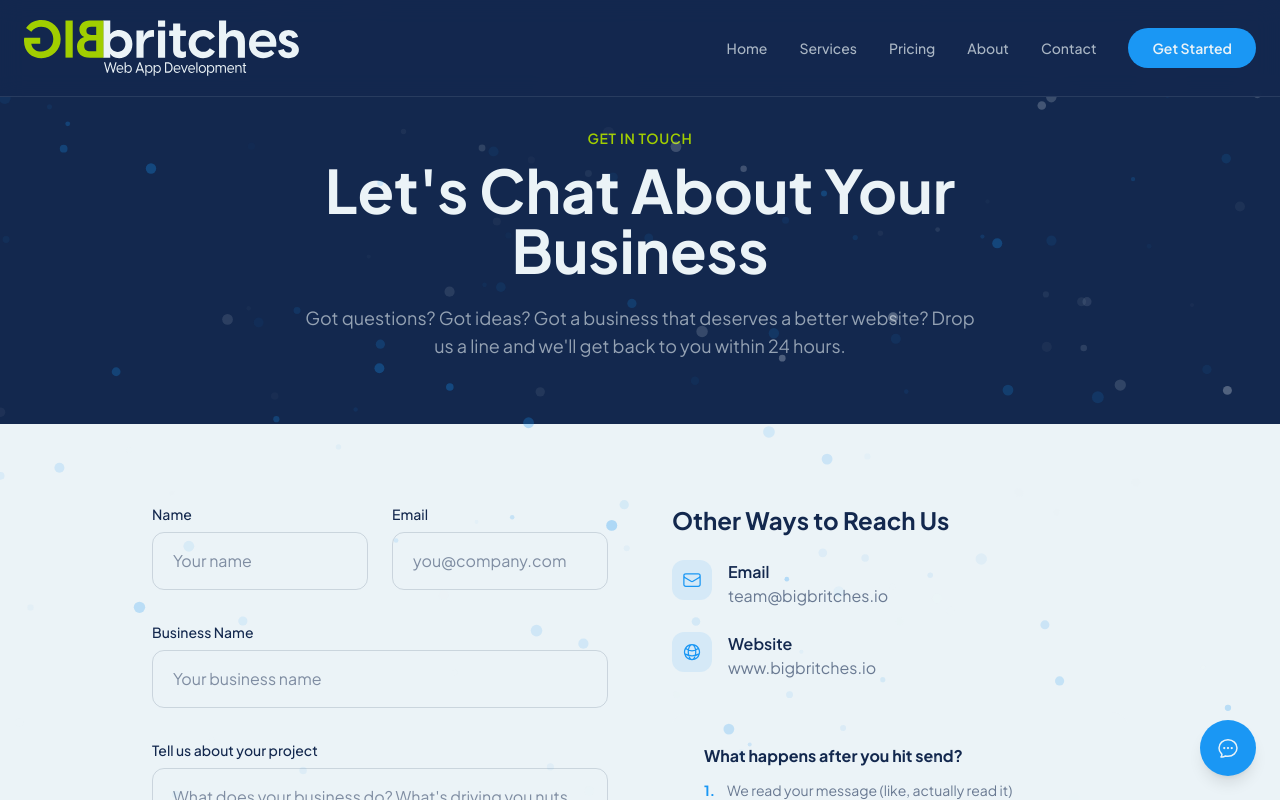
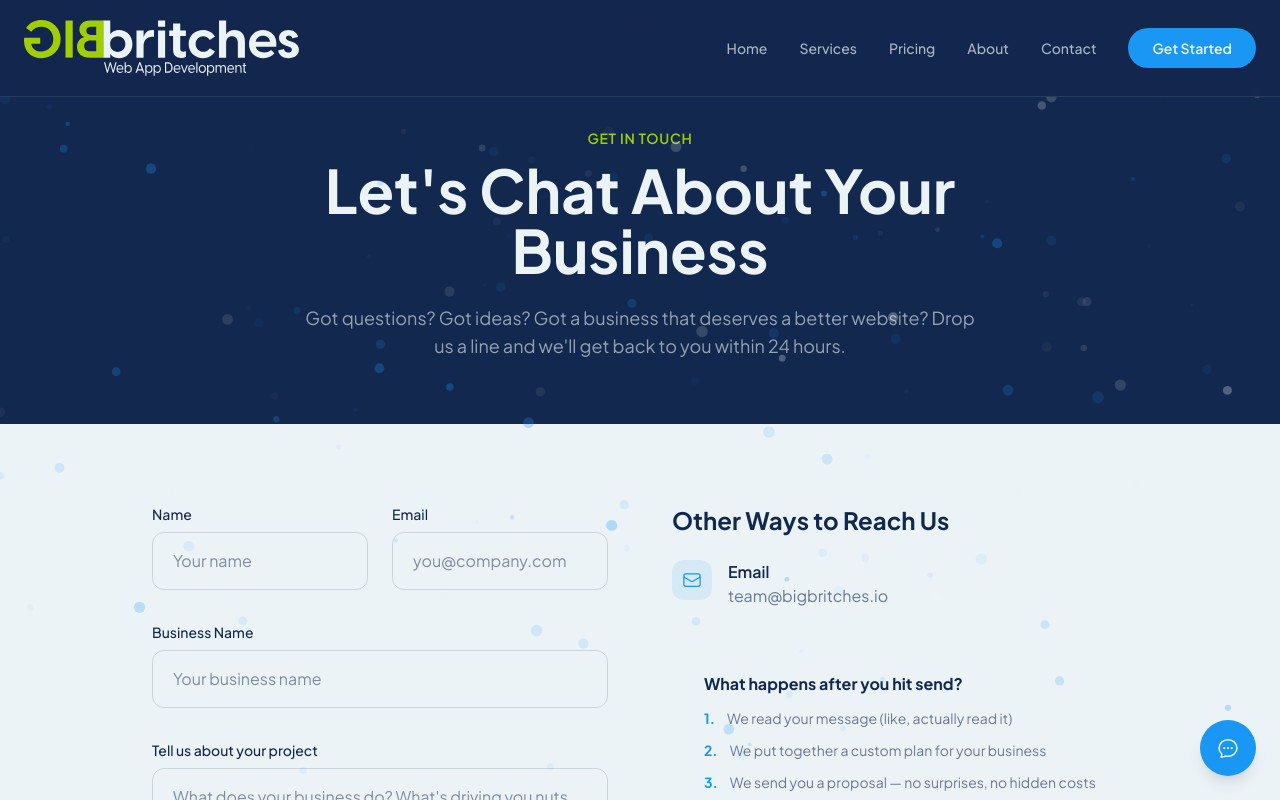
Before and after one commit to harleyneal/big-britches, a Next.js app: page /contact in a window 1280 px wide. Shown: the top 800 px of the page. Built offline with nearby package versions, Linux system fonts and the light colour scheme.

Commit message:
Remove website listing from contact page, update pricing: 10 pages, remove sitemap and quarterly review

```diff
--- a/src/app/contact/page.tsx
+++ b/src/app/contact/page.tsx
@@ -176,17 +176,7 @@ export default function Contact() {
                     <p className="text-[var(--sl-navy)]/60">team@bigbritches.io</p>
                   </div>
                 </div>
-                <div className="flex items-start gap-4">
-                  <div className="w-10 h-10 rounded-xl bg-[var(--sl-blue)]/10 flex items-center justify-center shrink-0">
-                    <svg className="w-5 h-5 text-[var(--sl-blue)]" fill="none" stroke="currentColor" strokeWidth={1.5} viewBox="0 0 24 24">
-                      <path strokeLinecap="round" strokeLinejoin="round" d="M12 21a9.004 9.004 0 0 0 8.716-6.747M12 21a9.004 9.004 0 0 1-8.716-6.747M12 21c2.485 0 4.5-4.03 4.5-9S14.485 3 12 3m0 18c-2.485 0-4.5-4.03-4.5-9S9.515 3 12 3m0 0a8.997 8.997 0 0 1 7.843 4.582M12 3a8.997 8.997 0 0 0-7.843 4.582m15.686 0A11.953 11.953 0 0 1 12 10.5c-2.998 0-5.74-1.1-7.843-2.918m15.686 0A8.959 8.959 0 0 1 21 12c0 .778-.099 1.533-.284 2.253m0 0A17.919 17.919 0 0 1 12 16.5c-3.162 0-6.133-.815-8.716-2.247m0 0A9.015 9.015 0 0 1 3 12c0-1.605.42-3.113 1.157-4.418" />
-                    </svg>
-                  </div>
-                  <div>
-                    <h4 className="font-semibold text-[var(--sl-navy)]">Website</h4>
-                    <p className="text-[var(--sl-navy)]/60">www.bigbritches.io</p>
-                  </div>
-                </div>
+
               </div>
             </div>
 
--- a/src/app/pricing/page.tsx
+++ b/src/app/pricing/page.tsx
@@ -44,7 +44,7 @@ export default function PricingPage() {
 
             <ul className="space-y-3 mb-10">
               {[
-                "Custom-designed, mobile-responsive website (up to 15 pages)",
+                "Custom-designed, mobile-responsive website (up to 10 pages)",
                 "Admin dashboard with analytics & business overview",
                 "Online scheduling & booking with automated reminders",
                 "Stripe payment processing & invoicing",
@@ -53,11 +53,11 @@ export default function PricingPage() {
                 "AI chatbot trained on your content",
                 "AI-written blog posts published twice a week",
                 "Blog / content management system",
-                "SEO setup, sitemap, schema & performance analytics",
+                "SEO setup, schema & performance analytics",
                 "Google Analytics integration",
                 "Cloud hosting, maintenance & security updates included",
                 "Email & chat support (24-hr response)",
-                "Quarterly performance review & optimization",
+
               ].map((item) => (
                 <li key={item} className="flex items-start gap-3">
                   <span className="text-[var(--sl-lime)] font-bold text-lg mt-0.5">&#10003;</span>
```
